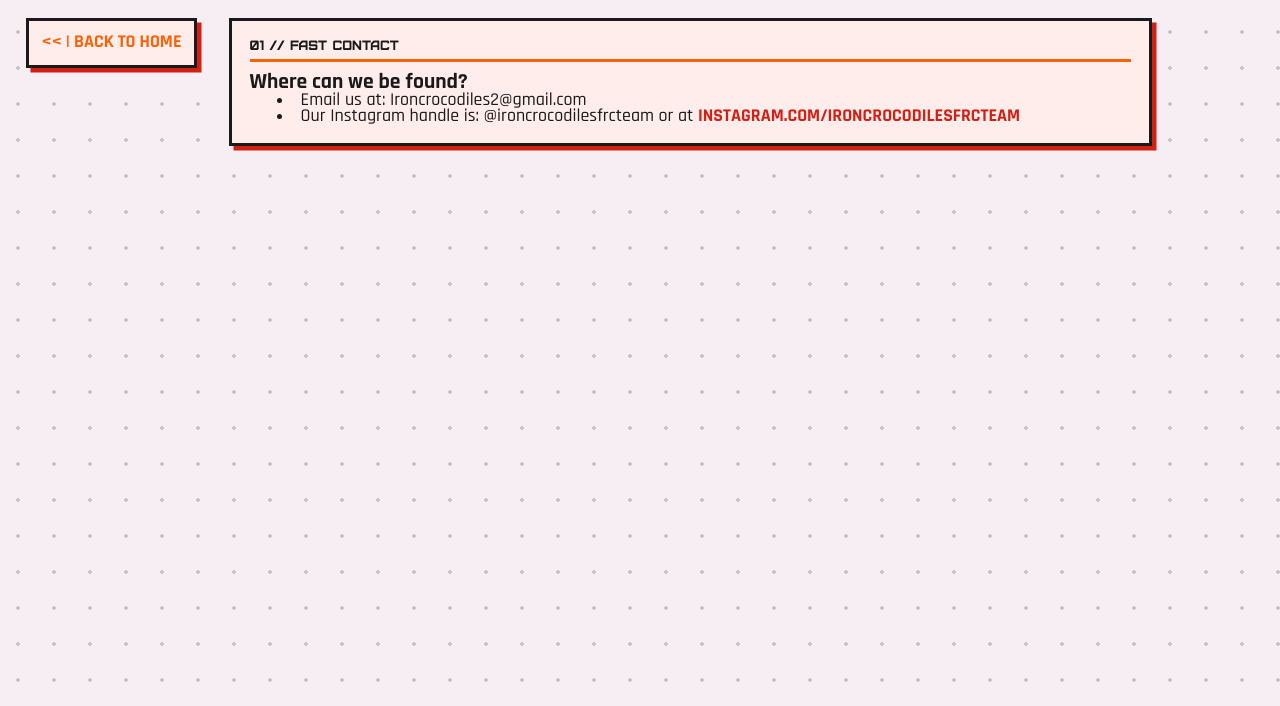
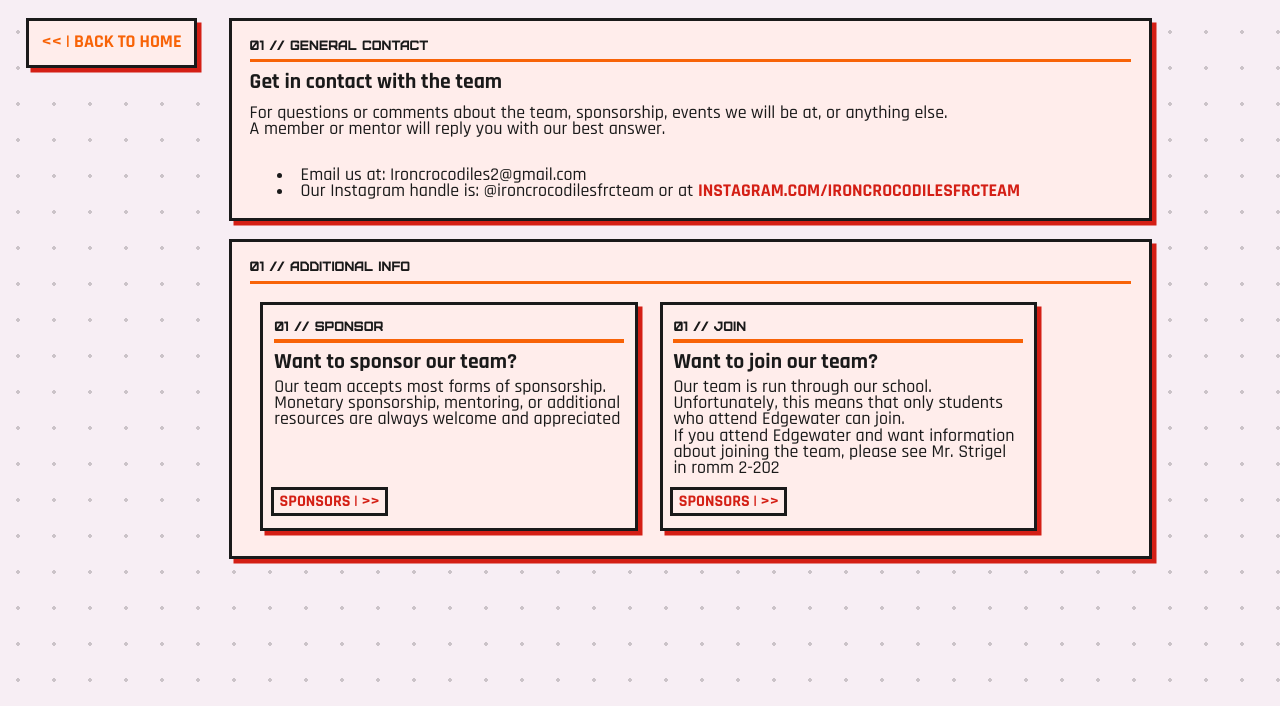
Before and after one commit to FRC-Team-12089-Iron-Crocodiles/team12089_website, a plain HTML site: page contact/index.html in a window 1280 px wide. Shown: the part 94-800 px from the top of the page. Drawn offline with Linux system fonts and the light colour scheme; files that its build step writes are made by us from their sources; a script that the page names is missing.

Commit message:
Update about page index.html
Flled out the about page

```diff
--- a/contact/index.html
+++ b/contact/index.html
@@ -37,14 +37,49 @@
 
             <!-- Contact us-->
             <article>
-                <h2 class="number">01 // FAST CONTACT</h2>
+                <h2 class="number">01 // GENERAL CONTACT</h2>
                 <hr class="color-hr">
 
-                <h3 class="name">Where can we be found?</h3>
+                <h3 class="name">Get in contact with the team</h3>
+                <p>For questions or comments about the team, sponsorship, events we will be at, or anything else.
+                    <br> A member or mentor will reply you with our best answer.</p>
+                <br>
                 <bl>
                   <li>Email us at: Ironcrocodiles2@gmail.com</li>
                   <li>Our Instagram handle is: @ironcrocodilesfrcteam or at <a href="https://instagram.com/ironcrocodilesfrcteam">instagram.com/ironcrocodilesfrcteam</a></li>
                 </bl>
+            </article>
+
+            <!--Extra info-->
+            <article>
+                <h2 class="number">01 // ADDITIONAL INFO</h2>
+                <hr class="color-hr">
+
+                <div class="services">
+                <div class="card">
+                    <h2 class="number">01 // SPONSOR</h2>
+                    <hr class="color-hr">
+
+                    <h3 class="name">Want to sponsor our team?</h3>
+                    <p class="description">Our team accepts most forms of sponsorship. Monetary sponsorship, mentoring, or additional resources are always welcome and appreciated</p>
+
+                    <a href="sponsors" class="a-external">
+                        SPONSORS | >>
+                    </a>
+                </div>
+                <div class="card">
+                    <h2 class="number">01 // JOIN</h2>
+                    <hr class="color-hr">
+
+                    <h3 class="name">Want to join our team?</h3>
+                    <p class="description">Our team is run through our school. Unfortunately, this means that only students who attend Edgewater can join. <br> If you attend Edgewater and want information about joining the team, please see Mr. Strigel in romm 2-202</p>
+
+                    <a href="sponsors" class="a-external">
+                        SPONSORS | >>
+                    </a>
+                </div>
+                </div>
+            </article>
 
             </main>
         </div>
```
